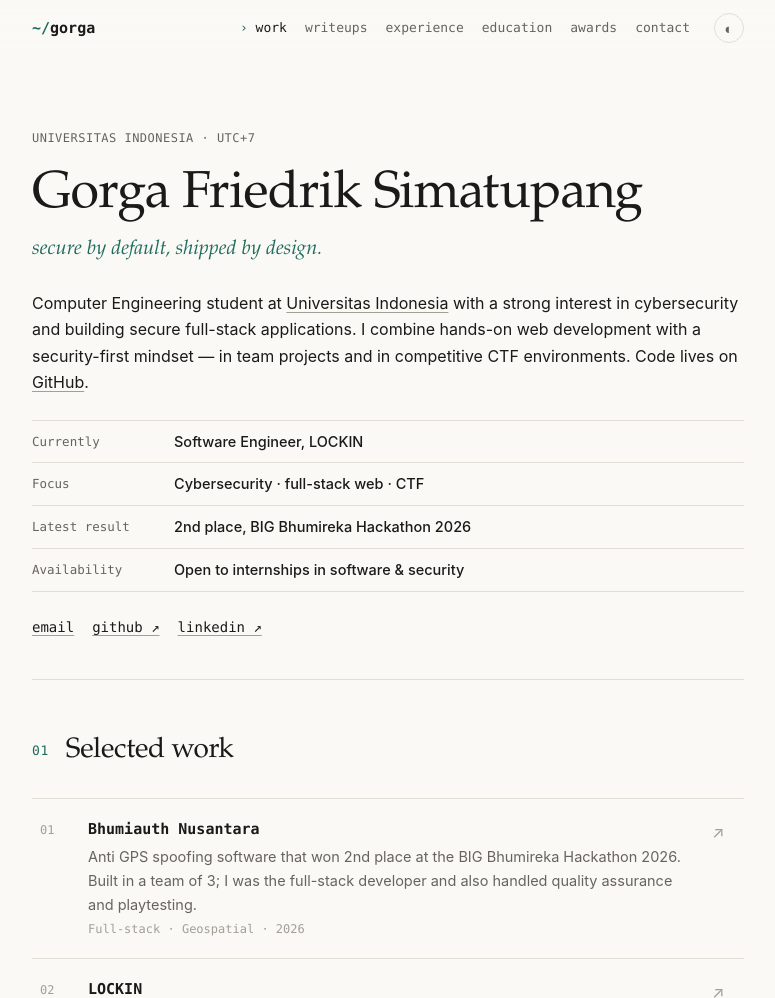
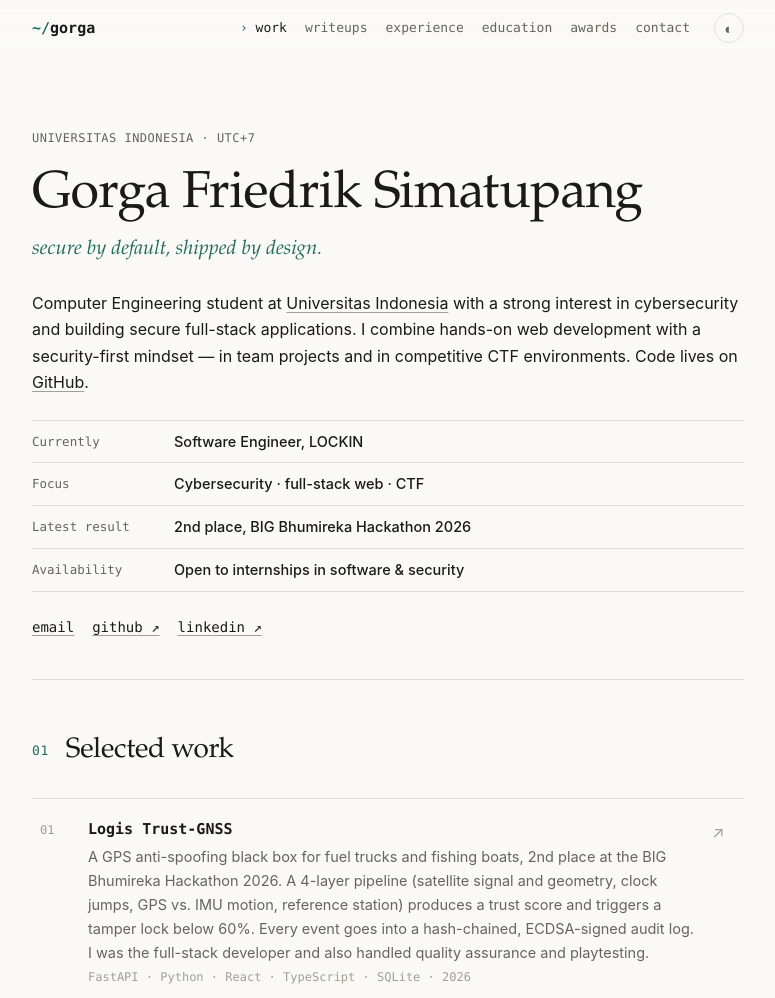
Before and after one commit to Gorga-code/Portfolio, a plain HTML site: page index.html in a window 1280 px wide. Shown: the top 998 px of the page, without its empty margins (252-1027 px from the left). Drawn offline with Linux system fonts and the light colour scheme; no server answers.

Commit message:
Describe Logis Trust-GNSS from CV
Co-Authored-By: Claude Opus 5.5 <noreply@anthropic.com>

```diff
--- a/index.html
+++ b/index.html
@@ -63,9 +63,11 @@
           <a href="https://github.com/Ferdyano01/Bhumiauthnusantara" target="_blank" rel="noopener">
             <span class="idx">01</span>
             <span class="body">
-              <span class="title">Bhumiauth Nusantara</span>
-              <span class="desc">Anti GPS spoofing software that won 2nd place at the BIG Bhumireka Hackathon 2026. Built in a team of 3; I was the full-stack developer and also handled quality assurance and playtesting.</span>
-              <span class="stack">Full-stack · Geospatial · 2026</span>
+              <span class="title">Logis Trust-GNSS</span>
+              <span class="desc">A GPS anti-spoofing black box for fuel trucks and fishing boats, 2nd place at the BIG Bhumireka Hackathon 2026.
+                A 4-layer pipeline (satellite signal and geometry, clock jumps, GPS vs. IMU motion, reference station) produces a trust score and triggers a tamper lock below 60%.
+                Every event goes into a hash-chained, ECDSA-signed audit log. I was the full-stack developer and also handled quality assurance and playtesting.</span>
+              <span class="stack">FastAPI · Python · React · TypeScript · SQLite · 2026</span>
             </span>
             <span class="arrow" aria-hidden="true">↗</span>
           </a>
@@ -182,7 +184,8 @@
           <div>
             <h3>2nd Place · BIG Bhumireka Hackathon Competition</h3>
             <p>Held by Badan Informasi Geospasial (BIG), competing as team <strong>Bhumiauth Nusantara</strong> (3 people).
-              We built anti GPS spoofing software; I was the full-stack developer and also handled quality assurance and playtesting.</p>
+              We built <strong>Logis Trust-GNSS</strong>, a GPS anti-spoofing black box for fuel trucks and fishing boats, for the RGPD Challenge.
+              I was the full-stack developer and also handled quality assurance and playtesting.</p>
           </div>
         </li>
         <li>
```
